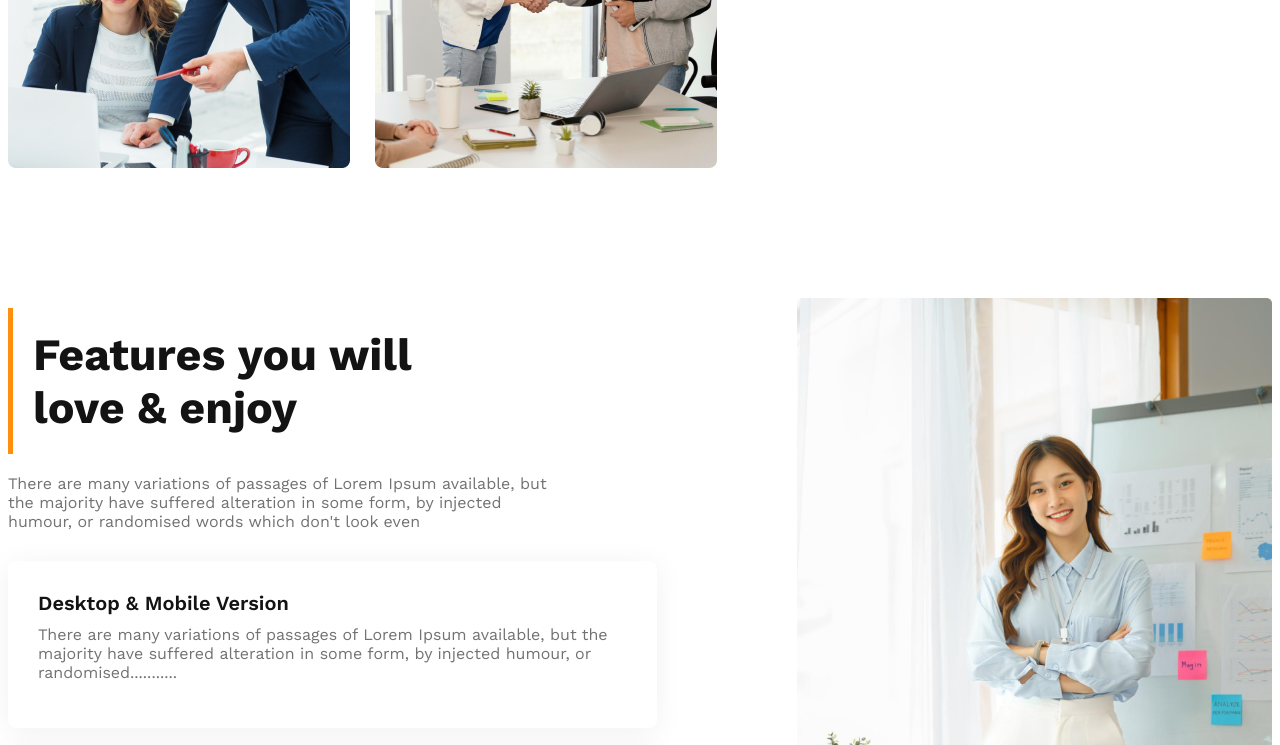
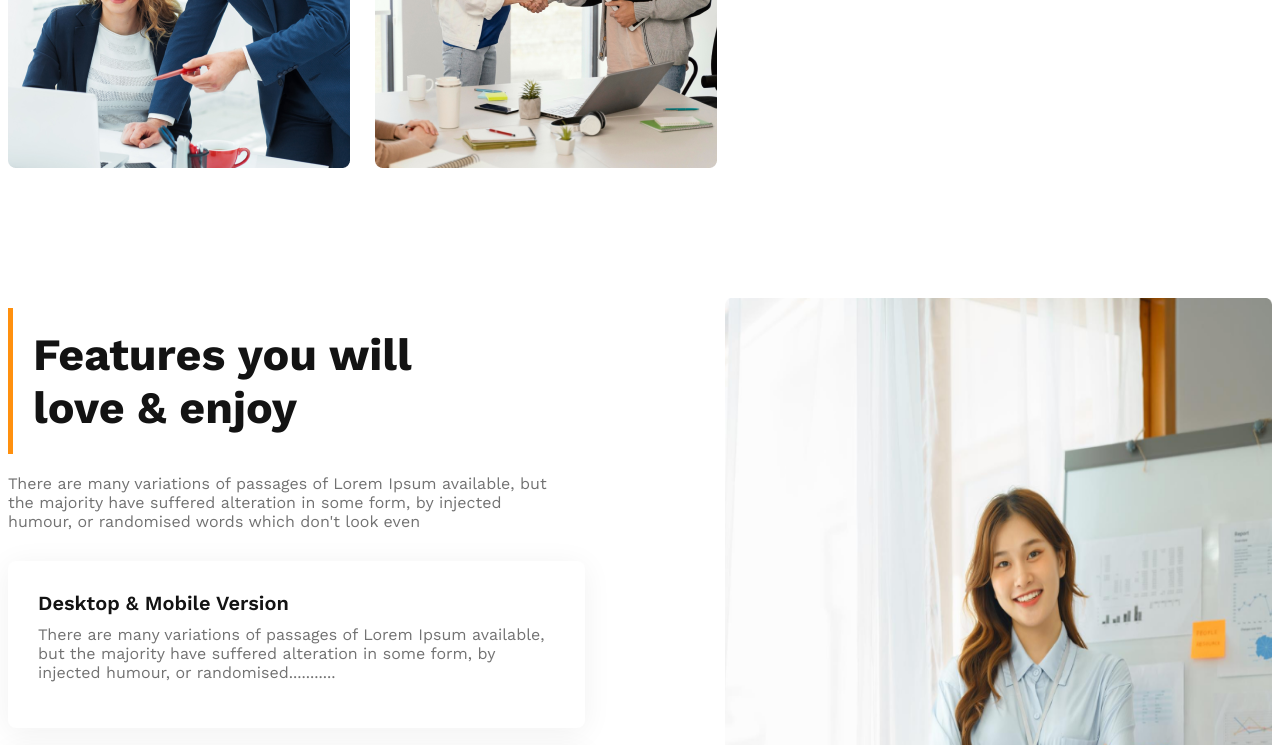
Before and after one commit to Md-Nurul-Alam/g3-architect-website, a plain HTML site: page index.html in a window 1280 px wide. Shown: the part 1784-2529 px from the top of the page. Drawn offline with nearby package versions, Linux system fonts and the light colour scheme.

Commit message:
compleled responsive

```diff
--- a/styles/architect.css
+++ b/styles/architect.css
@@ -340,3 +340,13 @@ header {
         margin-left: 50px;
     }
 }
+/* Large device */
+@media screen and (min-width:1200px) and (max-width:1400px) {
+    .featured-architect{
+        width: 100%;
+    }
+    .featured-architect img{
+        width: 100%;
+        height: 90%;
+    }
+}
```
